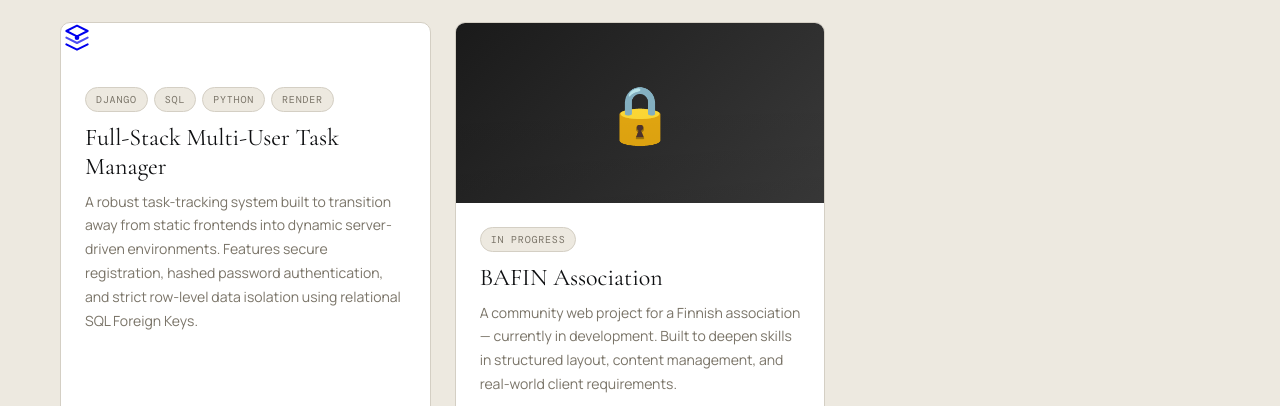
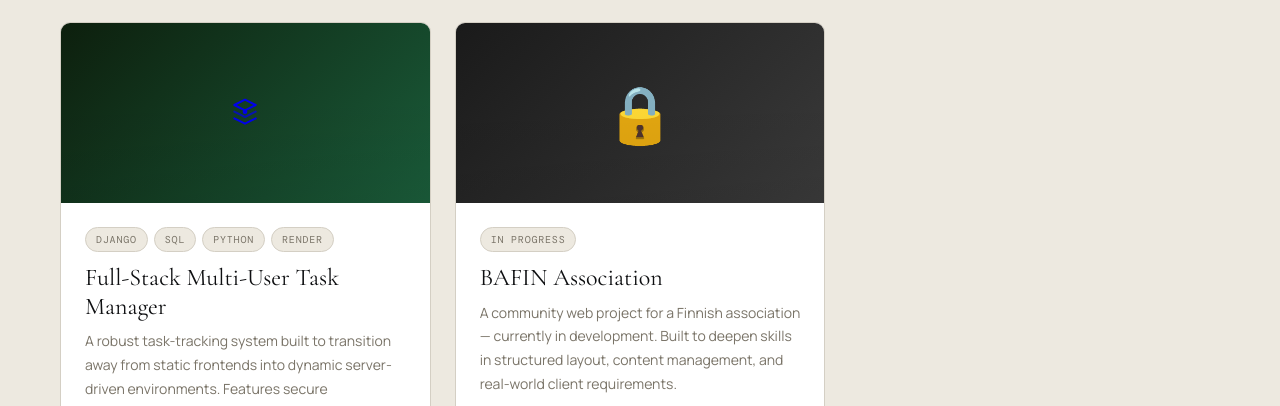
Before and after one commit to pseal/portfolio, a plain HTML site: page index.html in a window 1280 px wide. Shown: the part 2636-3042 px from the top of the page. Drawn offline with nearby package versions, Linux system fonts and the light colour scheme; a web font is replaced by a local one.

Commit message:
Update index.html

```diff
--- a/index.html
+++ b/index.html
@@ -1303,7 +1303,7 @@ footer {
     <!-- Full-Stack Multi-User Task Manager -->
     <div class="project-card fade-up">
       <a href="https://django-task-manager-w0a8.onrender.com" target="_blank" class="thumb-link">
-      <div class="project-thumb-thumb-full">
+      <div class="project-thumb thumb-full">
         <svg xmlns="http://www.w3.org/2000/svg" viewBox="0 0 24 24" fill="none" stroke="currentColor" stroke-width="1.5" stroke-linecap="round" stroke-linejoin="round" style="width: 32px; height: 32px;">
           <path d="M4 6l8-4 8 4-8 4-8-4z" />
           <path d="M4 11l8 4 8-4" opacity="0.7"/>
```
